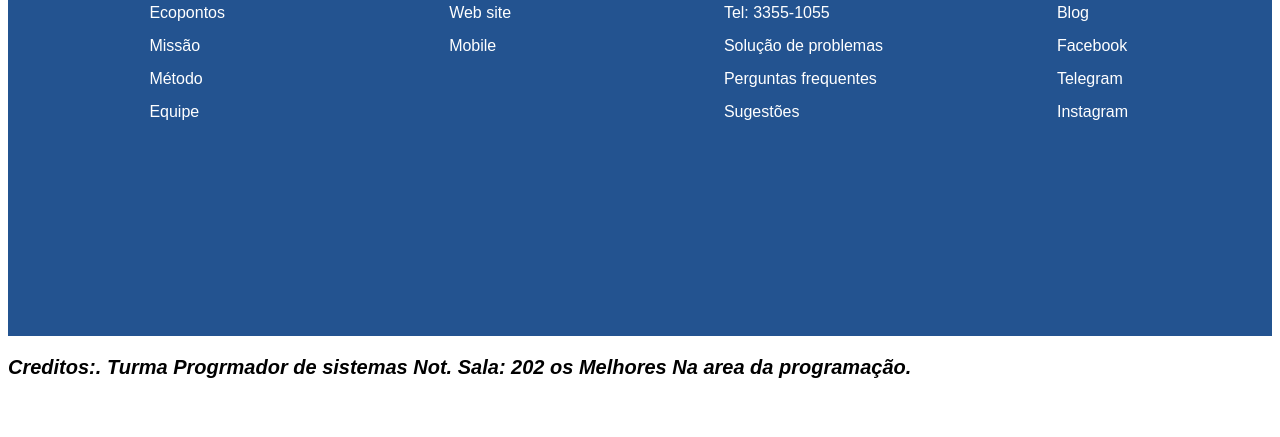
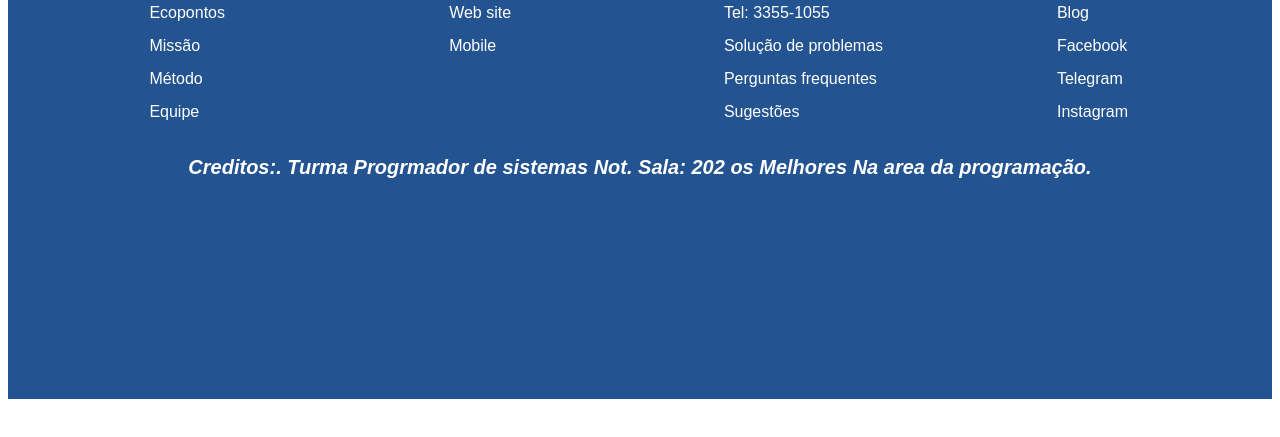
Before and after one commit to prof-freedson/pi-ensaio, a plain HTML site: page index.html in a window 1280 px wide. Shown: the part 301-738 px from the top of the page. Drawn offline with Linux system fonts and the light colour scheme.

Commit message:
está indo Vai dar certo

```diff
--- a/index.html
+++ b/index.html
@@ -42,7 +42,7 @@
         <li><a href="https://github.com/prof-freedson/pi-ensaio">Instagram</a></li>
     </div>
 </div>
+<p><b><i>Creditos:. Turma Progrmador de sistemas Not. Sala: 202 os Melhores Na area da programação.</i></b></p>
 </footer>
-<p><b><i>Creditos:. Turma Progrmador de sistemas Not. Sala: 202 os Melhores Na area da programação.</i></b></p>
 </body>
 </html>
--- a/style.css
+++ b/style.css
@@ -96,6 +96,9 @@ button{
     cursor: pointer;
 }
 p{
-    font-family: Arial, Helvetica, sans-serif;
+    font-family: Arial, Helvetica, sans-serif;color: white;
     font-size: 20px;
+    background-color: #235390;
+    text-align: center;
+
 }
```
